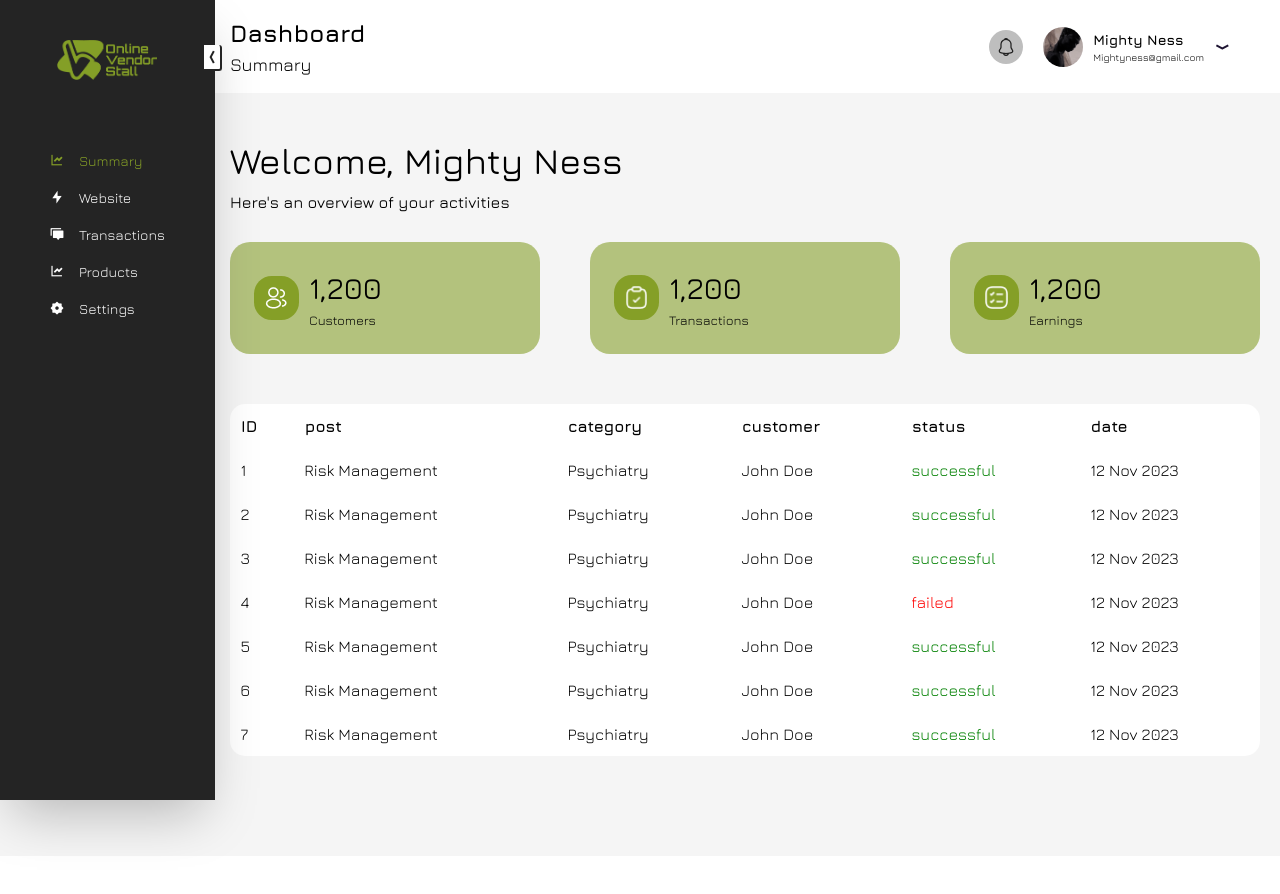
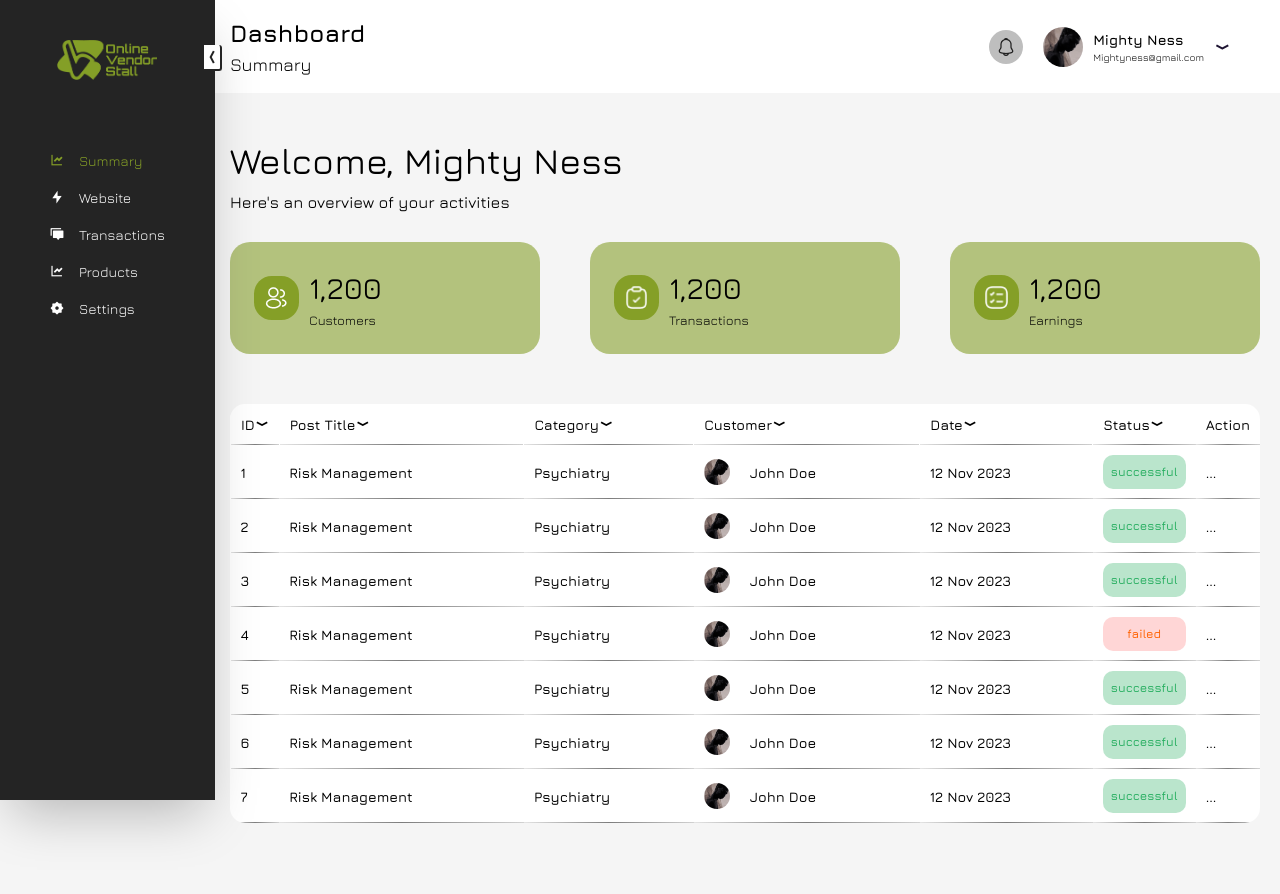
Before and after one commit to GoodboyBadvibes/OVS, a Next.js app: page /dashboard in a window 1280 px wide. Shown: the top 894 px of the page. Before the commit the page ends 856 px from the top, so only its background shows below. Built offline with nearby package versions, Linux system fonts and the light colour scheme.

Commit message:
improved table component js, css

```diff
--- a/src/Components/Dashboard/Products.js
+++ b/src/Components/Dashboard/Products.js
@@ -115,7 +115,7 @@ const Products = ({}) => {
           </div>
         </div>
 
-        <Table data={data} />
+        <Table data={data} title={['ID', 'Post Title','Category','Customer','Date','Status']}/>
       </div>
 
       {addPro&&(<div className={' ' + style.modalDiv}>
--- a/src/Components/Dashboard/Summary.js
+++ b/src/Components/Dashboard/Summary.js
@@ -13,57 +13,78 @@ const Summary = ({expand}) => {
       ID:1,
       post: 'Risk Management',
       category:'Psychiatry',
-      customer:'John Doe',
+      customer:{
+        name:'John Doe',
+        pic: '/dp.jpg'
+      },
+      date:'12 Nov 2023',
       status:'successful',
-      date:'12 Nov 2023',
     },
     {
       ID:2,
       post: 'Risk Management',
       category:'Psychiatry',
-      customer:'John Doe',
+      customer:{
+        name:'John Doe',
+        pic: '/dp.jpg'
+      },
+      date:'12 Nov 2023',
       status:'successful',
-      date:'12 Nov 2023',
     },
     {
       ID:3,
       post: 'Risk Management',
       category:'Psychiatry',
-      customer:'John Doe',
+      customer:{
+        name:'John Doe',
+        pic: '/dp.jpg'
+      },
+      date:'12 Nov 2023',
       status:'successful',
-      date:'12 Nov 2023',
     },
     {
       ID:4,
       post: 'Risk Management',
       category:'Psychiatry',
-      customer:'John Doe',
+      customer:{
+        name:'John Doe',
+        pic: '/dp.jpg'
+      },
+      date:'12 Nov 2023',
       status:'failed',
-      date:'12 Nov 2023',
     },
     {
       ID:5,
       post: 'Risk Management',
       category:'Psychiatry',
-      customer:'John Doe',
+      customer:{
+        name:'John Doe',
+        pic: '/dp.jpg'
+      },
+      date:'12 Nov 2023',
       status:'successful',
-      date:'12 Nov 2023',
     },
     {
       ID:6,
       post: 'Risk Management',
       category:'Psychiatry',
-      customer:'John Doe',
+      customer:{
+        name:'John Doe',
+        pic: '/dp.jpg'
+      },
+      date:'12 Nov 2023',
       status:'successful',
-      date:'12 Nov 2023',
     },
     {
       ID:7,
       post: 'Risk Management',
       category: 'Psychiatry',
-      customer: 'John Doe',
+      customer: {
+        name:'John Doe',
+        pic: '/dp.jpg'
+      },
+      date: '12 Nov 2023',
       status: 'successful',
-      date: '12 Nov 2023',
     },
    ]
 
@@ -84,7 +105,7 @@ const Summary = ({expand}) => {
         </div>
 
         <div>
-          <Table data={data} />
+          <Table data={data} title={['ID', 'Post Title','Category','Customer','Date','Status']} />
         </div>
 
 
--- a/src/Components/Dashboard/Table.js
+++ b/src/Components/Dashboard/Table.js
@@ -1,39 +1,32 @@
 import React from 'react'
 import style from "../../Style/Dashboard style/table.module.css"
+import Image from 'next/image'
 
-const Table = ({ data }) => {
-  let className=''
-  let status=false
-
-
-
-  data.forEach((data)=>{
-
-    Object.entries(data).forEach(([key, value]) => {
-      if (key.trim().toLowerCase() === 'status') {
-        status=true
-        className = value==='successful'?style.success:''
-      }else{
-
-      }
-    })
-  })
+const Table = ({ data, title }) => {
 
 
   return (
     <div className={style.table} style={{ overflowX: 'scroll', borderRadius: '15px', marginTop: '50px', scrollbarWidth: '0' }}>
 
-      <table style={{ width: ' 100%', backgroundColor: 'white', borderRadius: '10px', minWidth: '1160px' }}>
+      <table className={style.tableMedia} style={{ backgroundColor: 'white', borderRadius: '10px'}}>
 
         <tbody className={style.body}>
 
 
 
           <tr className={style.head}>
-            {Object.keys(data[0]).map((key) => (
-              <th style={{ borderLeft: '1px solid white' }}>{key}</th>
+            {title.map((title) => (
+              <th style={{ borderLeft: '1px solid white' }}>
+                <div className={' flex items-center '+style.norm+' '+style.genStyle}>
+                  <h1 className={' '}>{title}</h1>
+                  <i className="ri-arrow-down-wide-fill"></i>
+                </div>
+              </th>
             ))}
-            <th>Action</th>
+            <th className={' '+style.norm}>
+                <h1 className={' '+style.genStyle}>Action</h1>
+            </th>
+
           </tr>
 
           {data.map(
@@ -63,13 +56,21 @@ const Table = ({ data }) => {
                       ))} */}
                       {Object.entries(data).map(([key, value]) => {
                          if(key.trim().toLowerCase() === 'status'){
-                          console.log((value.trim().toLowerCase()==='successful')?style.success:style.failed)
-                              return (<td className={' '+((value.trim().toLowerCase()==='successful')?style.success:style.failed)}>{value}</td>)
+                              return (<td className={style.status}> <div className={' '+style.genStyle}> <h1 className={' '+((value.trim().toLowerCase()==='successful')?style.success:style.failed)}>{value}</h1></div></td>)
+                         }else if(key.trim().toLowerCase() === 'customer'){
+                          return <td>
+                            <div className={' flex gap-5 items-center '+style.genStyle} >
+                              {/* <Image src={value.pic} width={26} height={26} style={{borderRadius:'99999px'}}/> */}
+                              <div className={' '+style.dp} style={{backgroundImage:`url(${value.pic})`}}></div>
+                              <h1 className={' '+style.norm}>{value.name}</h1>
+
+                            </div>
+                          </td>
                          }else{
-                          return <td>{value}</td>
+                          return <td className={' '+((key.trim().toLowerCase() === 'id')?style.id:style.norm)}> <div className={' '+style.genStyle}>{value}</div></td>
                          }
 })}
-                <td>...</td>
+                <td className={' '+style.action}>...</td>
               </tr>
             )
           )}
--- a/src/Style/Dashboard style/table.module.css
+++ b/src/Style/Dashboard style/table.module.css
@@ -1,8 +1,16 @@
 .table::-webkit-scrollbar{
   display: none;
 }
+.tableMedia{
+  width: 100%;
+}
 .body{
   border-radius: 0px ;
+}
+.genStyle{
+
+  /* padding: 10px; */
+  /* margin: 5px; */
 }
 
 .head, .row {
@@ -10,10 +18,105 @@
   padding: 5000px;
   /* border-left: 1px solid rgb(195, 194, 196); */
 }
+.status{
+  width:10%;
+  text-align: center;
+  font-size: 12px;
+  font-weight: 600;
+}
+.date{
+  width: 20%;
+  font-size: 14px;
+  font-weight: 600;
+}
+.norm{
+  /* width: 26%; */
+  font-size: 14px;
+  font-weight: 600;
+}
+.id{
+  width: 0.5%;
+  font-size: 14px;
+  font-weight: 600;
+}
+.action{
+  width:1%;
+  font-size: 14px;
+  font-weight: 600;
+}
 
 .success{
-  color: green;
+  color: rgb(39, 174, 96);
+  background-color: #27ae5f51;
+  padding: 8px 8px 8px 8px ;
+  border-radius: 10px;
+  /* width: 80px;
+  text-align: center; */
 }
 .failed{
-  color: red;
+  color: rgb(255, 98, 0);
+  background-color: rgba(255, 0, 0, 0.159);
+  padding: 8px 8px 8px 8px ;
+  border-radius: 10px;
+  text-align: center;
 }
+.dp{
+    background-repeat: no-repeat;
+    background-size:cover;
+    background-position: center;
+    /* background-attachment: fixed; */
+    padding: 13px;
+    border-radius: 50%;
+}
+
+@media screen and (max-width:980px){
+  .status{
+    font-size: 8px;
+  }
+  .norm{
+    font-size: 9px;
+  }
+  .id{
+    font-size: 9px;
+  }
+  .action{
+    font-size: 9px;
+  }
+}
+@media screen and (max-width:755px){
+  .status{
+    font-size: 6px;
+  }
+  .norm{
+    font-size: 6.5px;
+  }
+  .id{
+    font-size: 6.5px;
+  }
+  .action{
+    font-size: 6.5px;
+  }
+}
+@media screen and (max-width:520px){
+  .tableMedia{
+    min-width: 900px;
+  }
+  .status{
+    font-size: 10px;
+  }
+  .norm{
+    font-size: 12px;
+  }
+  .id{
+    font-size: 12px;
+  }
+  .action{
+    font-size: 12px;
+  }
+}
+
+/* @media screen and (max-width:1060px){
+  .date{
+    width: 20%;
+  }
+} */
--- a/src/app/globals.css
+++ b/src/app/globals.css
@@ -51,7 +51,18 @@ body{
 }
 
 td, th{
+  position: relative;
   padding: 10px;
+}
+td::after, th::after{
+  content: '';
+  position: absolute;
+  bottom: 0;
+  left: 0;
+  right: 0;
+  height: 1px;
+  background: linear-gradient(to right
+  ,rgb(227, 227, 227),rgba(0, 0, 0, 0.509),rgb(209, 209, 209));
 }
 
 @media screen and (max-width:670px){
```
